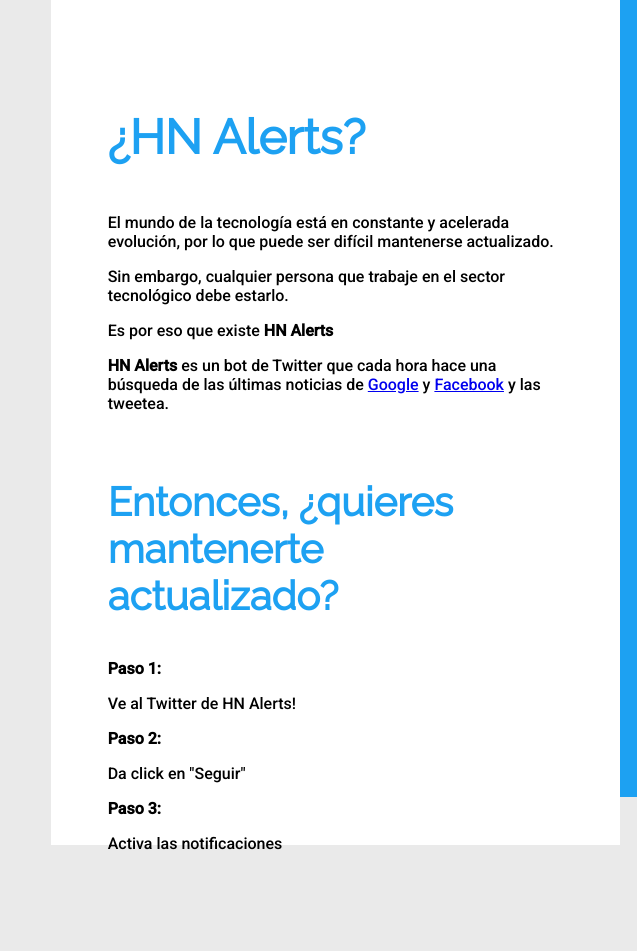
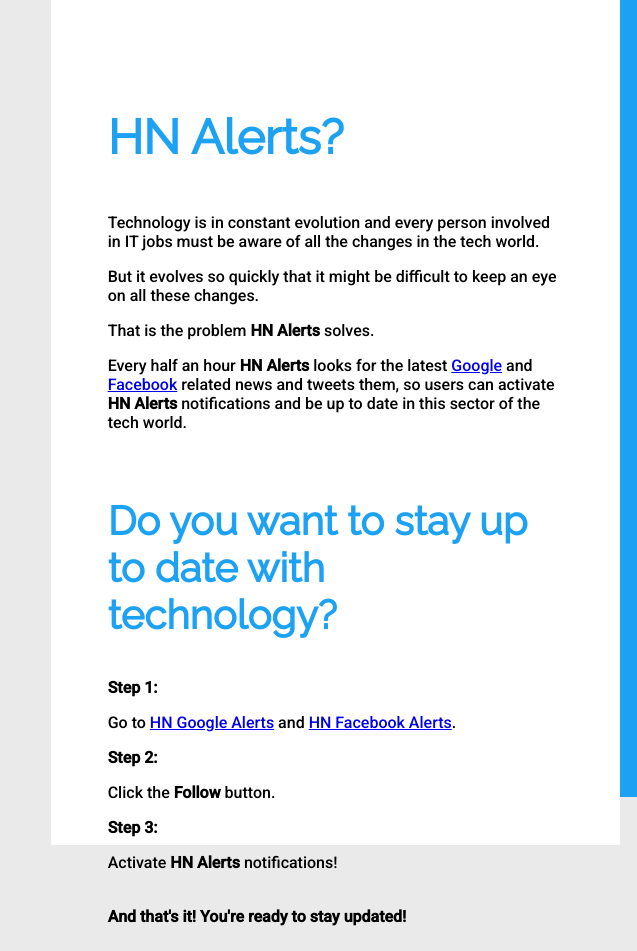
Before and after one commit to MelSkywalker/hn-Alerts, a website: page src/index.html in a window 1280 px wide. Shown: the part 107-1058 px from the top of the page, 210-847 px from the left. Drawn offline with Linux system fonts and the light colour scheme.

Commit message:
language changed

```diff
--- a/src/index.html
+++ b/src/index.html
@@ -28,31 +28,40 @@
     <div>
       <section class="mainSection">
         <article class="about">
-          <h1>¿HN Alerts?</h1>
+          <h1>HN Alerts?</h1>
           <p>
-            El mundo de la tecnología está en constante y acelerada evolución,
-            por lo que puede ser difícil mantenerse actualizado.
+            Technology is in constant evolution and every person involved in IT jobs must be aware of all the changes in the tech world.
+            <!-- El mundo de la tecnología está en constante y acelerada evolución,
+            por lo que puede ser difícil mantenerse actualizado. -->
           </p>
           <p>
-            Sin embargo, cualquier persona que trabaje en el sector tecnológico
-            debe estarlo.
+            But it evolves so quickly that it might be difficult to keep an eye on all these changes.
+            <!-- Sin embargo, cualquier persona que trabaje en el sector tecnológico
+            debe estarlo. -->
           </p>
-          <p>Es por eso que existe <strong>HN Alerts</strong></p>
           <p>
-            <strong>HN Alerts</strong> es un bot de Twitter que cada hora hace
-            una búsqueda de las últimas noticias de
-            <a href="https://twitter.com/hnGoolgleAlerts">Google</a> y
-            <a href="https://twitter.com/hnFBAlerts">Facebook</a> y las tweetea.
+              That is the problem <strong>HN Alerts</strong> solves.
+              <!-- Es por eso que existe <strong>HN Alerts</strong> -->
+            </p>
+          <p>
+            Every half an hour
+            <strong>HN Alerts</strong>
+            looks for the latest
+            <a href="https://twitter.com/hnGoolgleAlerts">Google</a>
+            and
+            <a href="https://twitter.com/hnFBAlerts">Facebook</a>
+            related news and tweets them, so users can activate <strong>HN Alerts</strong> notifications and be up to date in this sector of the tech world.
           </p>
         </article>
         <article class="steps">
-          <h2>Entonces, ¿quieres mantenerte actualizado?</h2>
-          <p><strong>Paso 1: </strong></p>
-          <p>Ve al Twitter de HN Alerts!</p>
-          <p><strong>Paso 2: </strong></p>
-          <p>Da click en "Seguir"</p>
-          <p><strong>Paso 3: </strong></p>
-          <p>Activa las notificaciones</p>
+          <h2>Do you want to stay up to date with technology? </h2>
+          <p><strong>Step 1:</strong></p>
+          <p>Go to <a href="https://twitter.com/hnGoolgleAlerts">HN Google Alerts</a> and <a href="https://twitter.com/hnFBAlerts">HN Facebook Alerts</a>.</p>
+          <p><strong>Step 2:</strong></p>
+          <p>Click the <strong>Follow</strong> button.</p>
+          <p><strong>Step 3:</strong></p>
+          <p>Activate <strong>HN Alerts</strong> notifications!</p>
+          <p><br><strong>And that's it! You're ready to stay updated!</strong></p>
         </article>
       </section>
       <aside>
```
